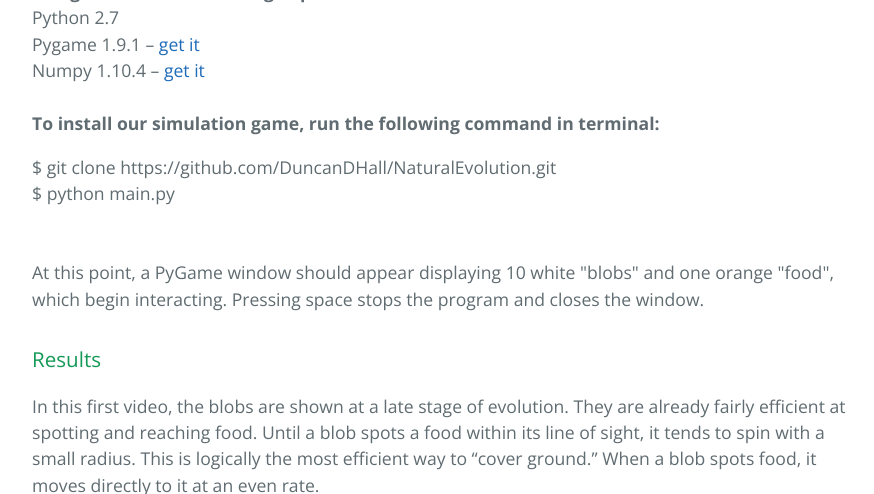
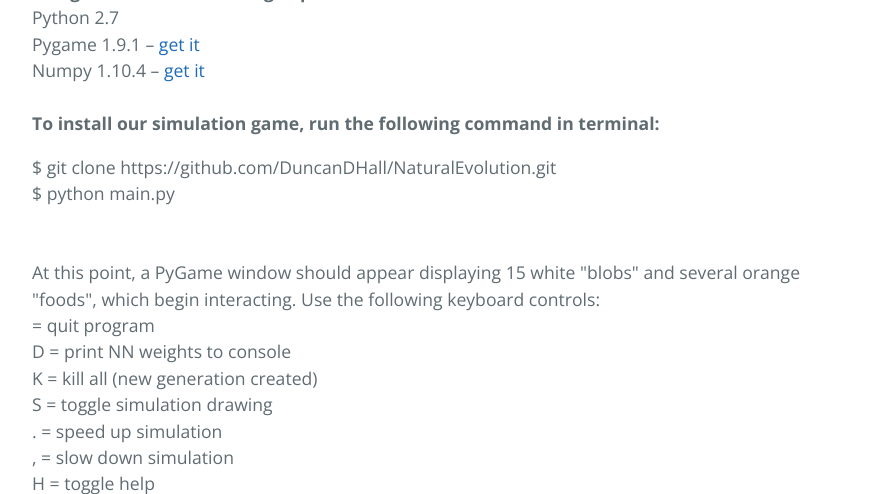
Before and after one commit to DuncanDHall/NaturalEvolution, a Jekyll site: the page index.html, which Jekyll copies as it is, in a window 1280 px wide and 900 px high, scrolled down 745 px, cut to the strip 0-494 px from the top of the window. Shown: the whole strip, without its empty margins (192-1066 px from the left). Built offline with Jekyll 4.4.1, drawn with Linux system fonts in a browser that asks for light colours.

Commit message:
updated instructions

```diff
--- a/index.html
+++ b/index.html
@@ -39,18 +39,26 @@ The simulation is run in Pygame, and the organisms make decisions using neural n
 
 <p><b>Our game has the following dependencies: </b><br>
 Python 2.7 <br>
-Pygame 1.9.1 – <a href=”http://www.pygame.org/wiki/GettingStarted”>get it</a> <br>
+Pygame 1.9.1 – <a href=”http://pygame.org/download.shtml”>get it</a> <br>
 Numpy 1.10.4 – <a href="http://www.scipy.org/scipylib/download.html">get it</a> <br> <br>
 <b>To install our simulation game, run the following command in terminal:</b><br>
 <div class=”boxed”>$ git clone https://github.com/DuncanDHall/NaturalEvolution.git<br>
 $ python main.py</div><br><br>
-At this point, a PyGame window should appear displaying 10 white "blobs" and one orange "food", which begin interacting. Pressing space stops the program and closes the window.</p>
+At this point, a PyGame window should appear displaying 15 white "blobs" and several orange "foods", which begin interacting. Use the following keyboard controls: <br>
+<space> = quit program<br>
+D = print NN weights to console<br>
+K = kill all (new generation created)<br>
+S = toggle simulation drawing<br>
+. = speed up simulation<br>
+, = slow down simulation<br>
+H = toggle help
+</p>
 
 <h3>
 <a id="authors-and-contributors" class="anchor" href="#authors-and-contributors" aria-hidden="true"><span aria-hidden="true" class="octicon octicon-link"></span></a>Results</h3>
 
 <p>
-In this first video, the blobs are shown at a late stage of evolution. They are already fairly efficient at spotting and reaching food. Until a blob spots a food within its line of sight, it tends to spin with a small radius. This is logically the most efficient way to “cover ground.” When a blob spots food, it moves directly to it at an even rate. <br>
+In this first video, the blobs are shown at a late stage of evolution. They are already fairly efficient at spotting and reaching food. Until a blob spots a food within its line of sight, it tends to spin with a small radius. This is logically the most efficient way to “cover ground.” When a blob spots food, it moves directly to it at an even rate. <br> <br>
 <iframe width="700" height="525" src="https://www.youtube.com/embed/_UbF70yXRt4" frameborder="0" allowfullscreen></iframe> <br> <br>
 The second video is similar to the first one, except we display blobs’ lines of sight. This should make their food seeking behavior more apparent. Also note that as blobs start to run out of energy, they decrease their speed in order to save energy. <br> <br>
 
```
